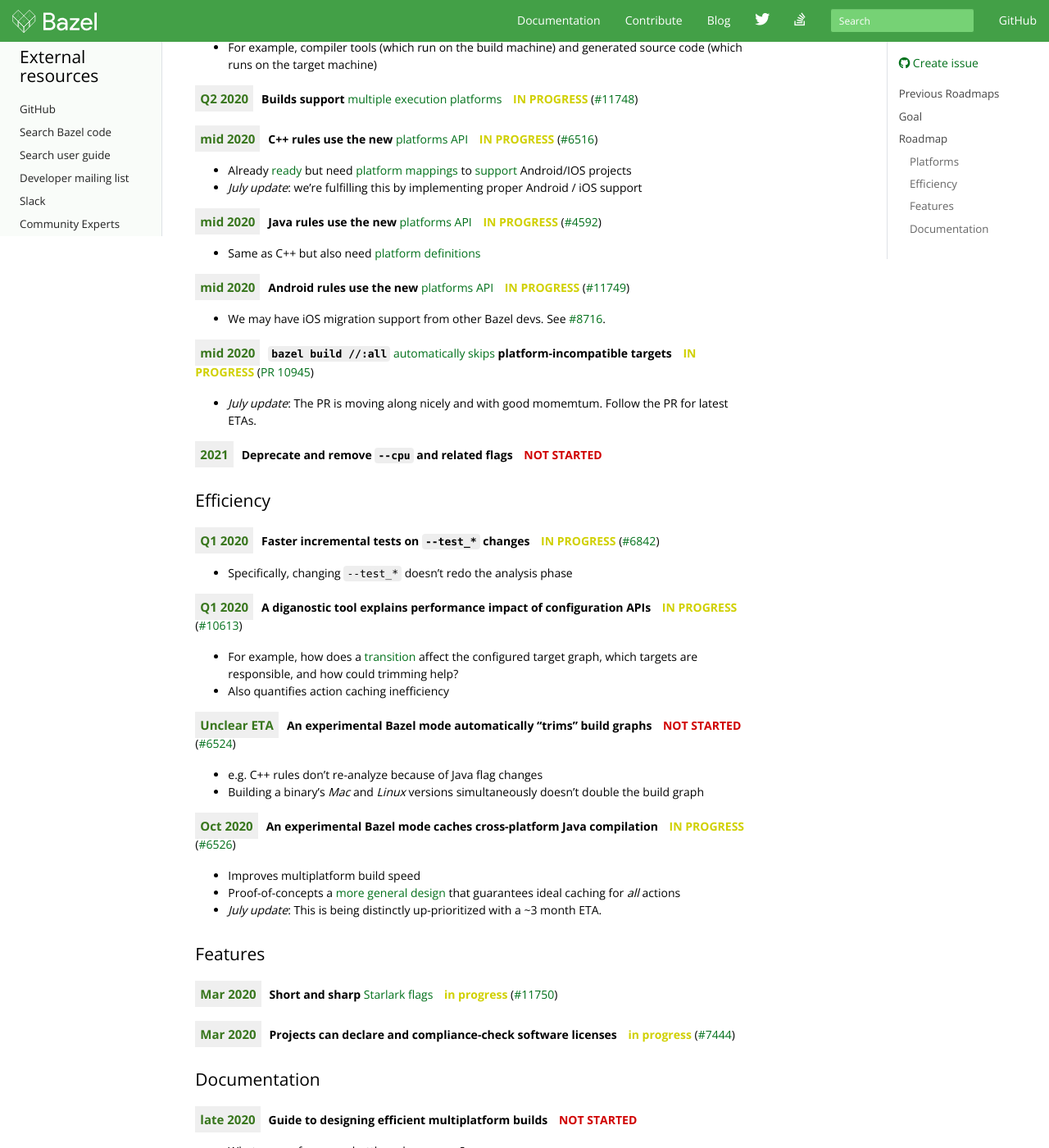
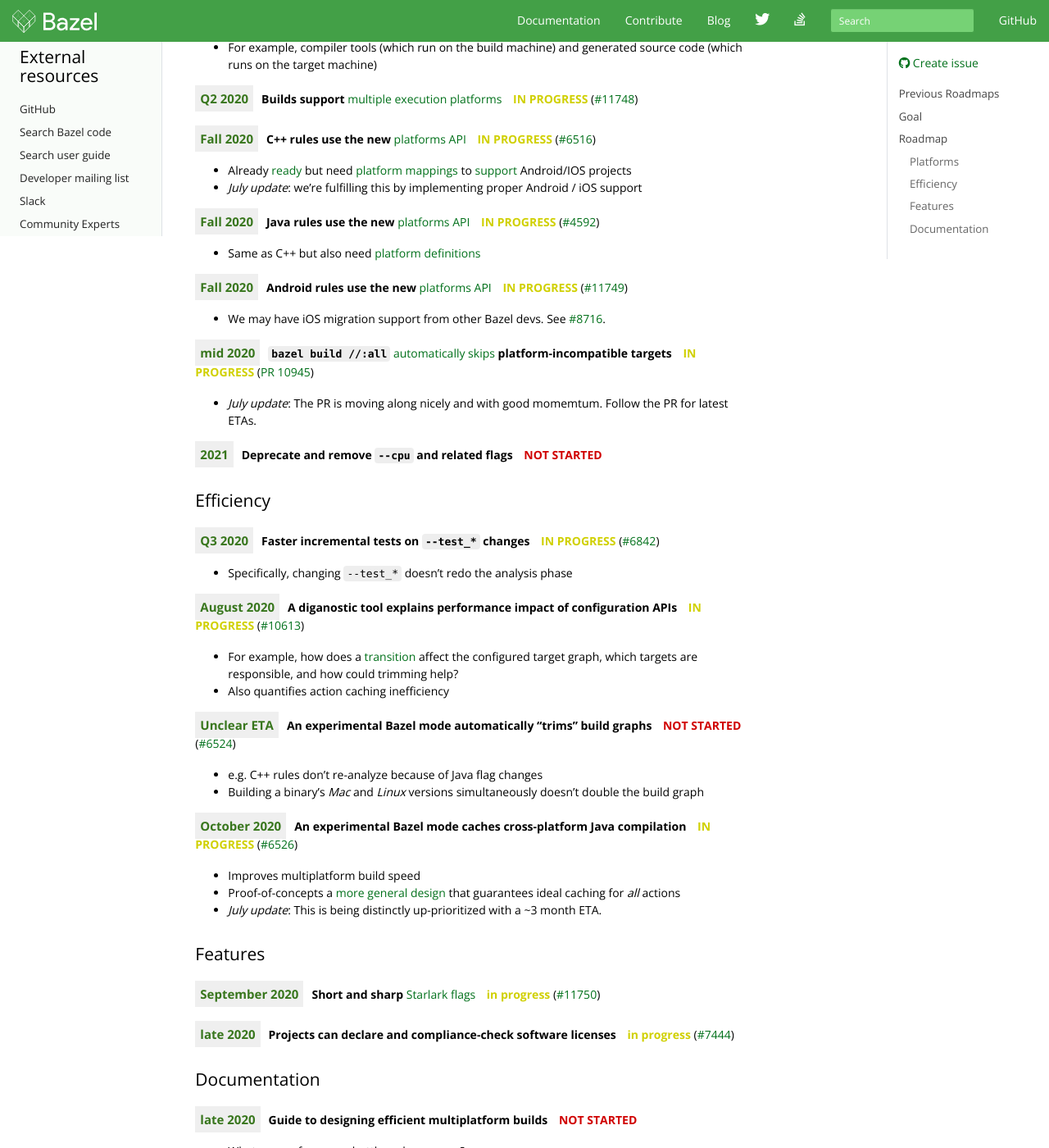
Before and after one commit to bazelbuild/bazel-website, a Jekyll site: the page built from roadmaps/configuration.md, in a window 1280 px wide and 1400 px high, scrolled down 888 px. Shown: the whole window at 82% size. Built offline with Jekyll 4.4.1, drawn with Linux system fonts in a browser that asks for light colours; nearby versions of some CDN libraries; library files that are not in the unit come from our copies; comment, search, counter and statistics services are not loaded; the table of contents is made by our own code; some of the changed text lies outside the part shown.

Commit message:
Date tweaks from review feedback.

```diff
--- a/roadmaps/configuration.md
+++ b/roadmaps/configuration.md
@@ -83,7 +83,7 @@
 <span class="inprogressstatus">IN PROGRESS</span> ([#11748](https://github.com/bazelbuild/bazel/issues/11748))
 
 <div class="padbottom"></div>
-<span class="etabox">mid 2020</span>**C++ rules use the new [platforms
+<span class="etabox">Fall 2020</span>**C++ rules use the new [platforms
 API](https://docs.bazel.build/versions/master/platforms-intro.html)**
 <span class="inprogressstatus">IN PROGRESS</span> ([#6516](https://github.com/bazelbuild/bazel/issues/6516))
 
@@ -94,14 +94,14 @@
 * *July update*: we're fulfilling this by implementing proper  Android / iOS support
 
 <div class="padbottom"></div>
-<span class="etabox">mid 2020</span>**Java rules use the new [platforms
+<span class="etabox">Fall 2020</span>**Java rules use the new [platforms
 API](https://docs.bazel.build/versions/master/platforms-intro.html)**
 <span class="inprogressstatus">IN PROGRESS</span> ([#4592](https://github.com/bazelbuild/bazel/issues/4592))
 
 * Same as C++ but also need [platform definitions](https://github.com/bazelbuild/rules_java/pull/8)
 
 <div class="padbottom"></div>
-<span class="etabox">mid 2020</span>**Android rules use the new [platforms
+<span class="etabox">Fall 2020</span>**Android rules use the new [platforms
 API](https://docs.bazel.build/versions/master/platforms-intro.html)**
 <span class="inprogressstatus">IN PROGRESS</span> ([#11749](https://github.com/bazelbuild/bazel/issues/11749))
 
@@ -122,14 +122,14 @@
 ### Efficiency
 
 <div class="padbottom"></div>
-<span class="etabox">Q1 2020</span>**Faster incremental tests on `--test_*`
+<span class="etabox">Q3 2020</span>**Faster incremental tests on `--test_*`
 changes**
 <span class="inprogressstatus">IN PROGRESS</span> ([#6842](https://github.com/bazelbuild/bazel/issues/6842))
 
 * Specifically, changing `--test_*` doesn't redo the analysis phase
 
 <div class="padbottom"></div>
-<span class="etabox">Q1 2020</span>**A diganostic tool explains performance
+<span class="etabox">August 2020</span>**A diganostic tool explains performance
 impact of configuration APIs**
 <span class="inprogressstatus">IN PROGRESS</span> ([#10613](https://github.com/bazelbuild/bazel/issues/10613))
 
@@ -148,7 +148,7 @@
 * Building a binary's *Mac* and *Linux* versions simultaneously doesn't double the build graph
 
 <div class="padbottom"></div>
-<span class="etabox">Oct 2020</span>**An experimental Bazel mode caches
+<span class="etabox">October 2020</span>**An experimental Bazel mode caches
 cross-platform Java compilation**
 <span class="inprogressstatus">IN PROGRESS</span> ([#6526](https://github.com/bazelbuild/bazel/issues/6526))
 
@@ -162,11 +162,11 @@
 ### Features
 
 <div class="padbottom"></div>
-<span class="etabox">Mar 2020</span>**Short and sharp [Starlark flags](https://docs.bazel.build/versions/master/skylark/config.html#user-defined-build-settings)**
+<span class="etabox">September 2020</span>**Short and sharp [Starlark flags](https://docs.bazel.build/versions/master/skylark/config.html#user-defined-build-settings)**
 <span class="inprogressstatus">in progress</span> ([#11750](https://github.com/bazelbuild/bazel/issues/11750))
 
 <div class="padbottom"></div>
-<span class="etabox">Mar 2020</span>**Projects can declare and compliance-check software licenses**
+<span class="etabox">late 2020</span>**Projects can declare and compliance-check software licenses**
 <span class="inprogressstatus">in progress</span> ([#7444](https://github.com/bazelbuild/bazel/issues/7444))
 
 
```
Also changed, not shown: other parts of roadmaps/configuration.md (+1 -1 lines).
